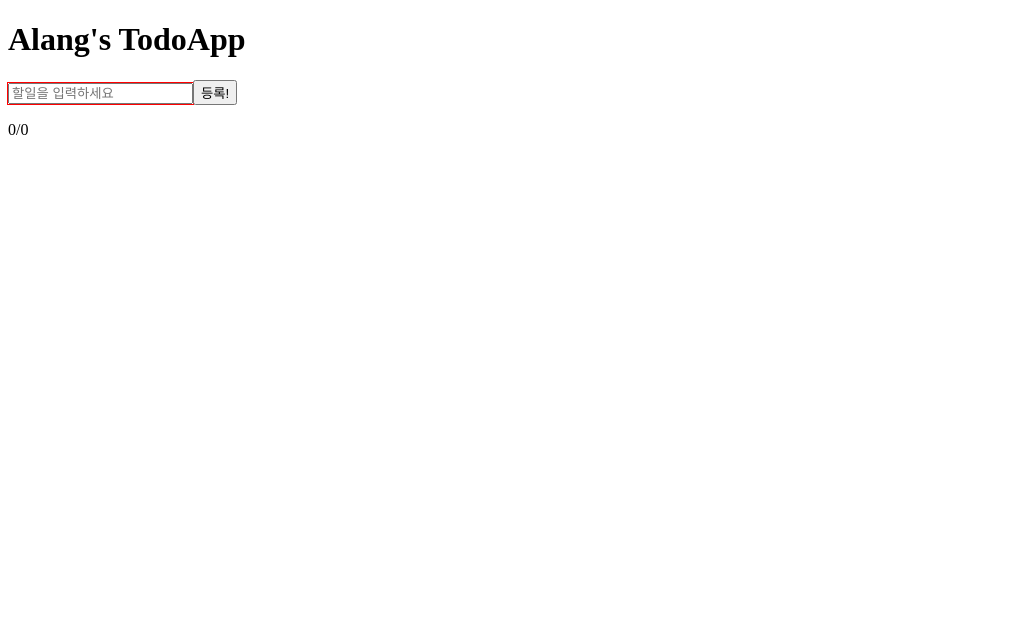
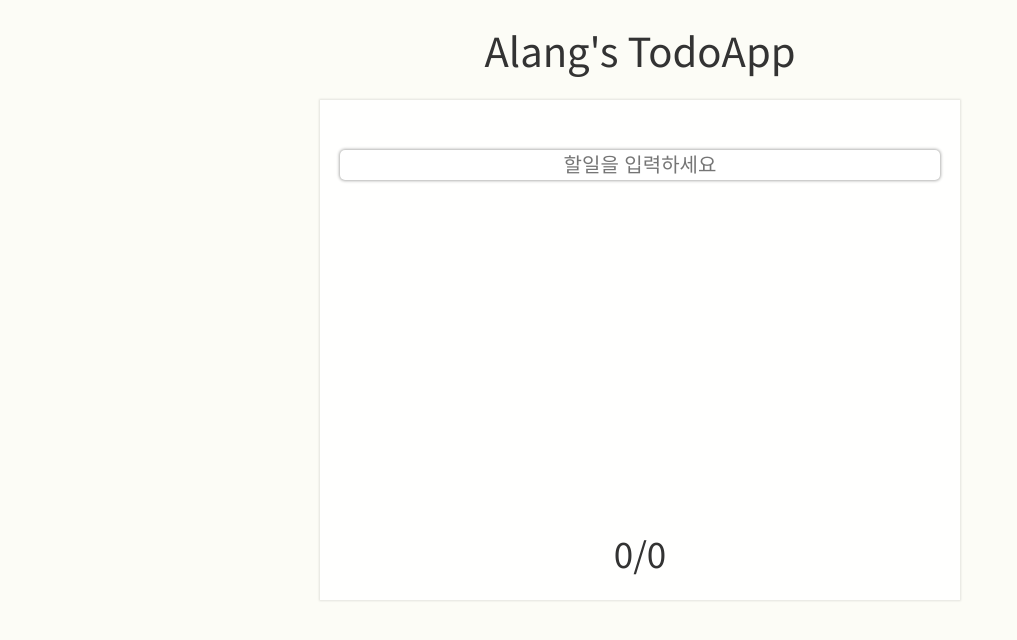
Before and after one commit to AlangGY/Vue-TodoList, a Vue app: page / in a window 1280 px wide. Shown: the top 640 px of the page, without its empty margins (0-1017 px from the left). Built offline with nearby package versions, Linux system fonts and the light colour scheme.

Commit message:
🎉 feat : Component Style 추가

```diff
--- a/src/App.vue
+++ b/src/App.vue
@@ -17,3 +17,18 @@ export default {
 
 };
 </script>
+
+<style lang="scss" scoped>
+.app__inner {
+  height: 100vh;
+  width: 100%;
+  font-family: 'Noto Sans KR', sans-serif;
+  font-size: 22px;
+  white-space: 1.4;
+  color: $color-font;
+  background-color: $color-background;
+  h1 {
+    font-size: 40px;
+  }
+}
+</style>
--- a/src/components/Title.vue
+++ b/src/components/Title.vue
@@ -1,3 +1,20 @@
 <template>
-  <h1>Alang's TodoApp</h1>
+  <div class="app_title">
+    <h1>Alang's TodoApp</h1>
+  </div>
 </template>
+
+<style lang="scss">
+* {
+  box-sizing: border-box;
+}
+.app_title {
+  height: 100px;
+  display: flex;
+  justify-content: center;
+  align-items: center;
+}
+h1 {
+  font-size: 40px;
+}
+</style>
--- a/src/components/todolist/TodoCount.vue
+++ b/src/components/todolist/TodoCount.vue
@@ -25,3 +25,20 @@ export default {
   }
 };
 </script>
+
+<style lang="scss" scoped>
+.todo-list__count {
+  padding: 10px;
+  font-size: 35px;
+  padding-bottom: 30px;
+  .count__done {
+
+  }
+  .divider {
+
+  }
+  .count__total {
+
+  }
+}
+</style>
--- a/src/components/todolist/TodoForm.vue
+++ b/src/components/todolist/TodoForm.vue
@@ -8,7 +8,6 @@
         :value="text"
         :class="{'cant':!isAddable}"
         @input="inputText">
-      <button> 등록! </button>
     </form>
   </div>
 </template>
@@ -43,14 +42,25 @@ export default {
 
 <style lang="scss" scoped>
 .todo-list__form{
+  margin-top: 30px;
+  width: 100%;
   form {
+    padding: 20px;
+    width: 100%;
     input {
-      &.cant {
-        outline: 1px solid red;
+      width: 100%;
+      height: 30px;
+      text-align: center;
+      font-size: 20px;
+      border-radius: 5px;
+      border: none;
+      box-shadow: 0 0 3px 1px rgba(black,0.3);
+      &:focus {
+        outline: 1px solid $color-green;
       }
-    }
-    button {
-
+      &.cant:focus {
+        outline: 1px solid $color-red;
+      }
     }
   }
 }
--- a/src/components/todolist/TodoList.vue
+++ b/src/components/todolist/TodoList.vue
@@ -3,14 +3,20 @@
     <ul>
       <li
         v-for="todo in todos"
-        :key="todo.id">
+        :key="todo.id"
+        :class="{'completed' : todo.isCompleted}"
+        @click="toggleTodo(todo.id)">
         <span
-          :style="{textDecoration: `${todo.isCompleted ? 'line-through' : ''}`}"
+          :alt="todo.text"
           class="todo__text">{{ todo.text }}</span>
-        <button @click="toggleTodo(todo.id)">
-          👌
-        </button>
-        <button @click="deleteTodo(todo.id)">
+        <span
+          v-if="todo.isCompleted"
+          class="todo__done--text">
+          Done!
+        </span>
+        <button
+          class="todo__delete--button"
+          @click.stop="deleteTodo(todo.id)">
           x
         </button>
       </li>
@@ -37,3 +43,78 @@ export default {
   }
 };
 </script>
+
+<style lang="scss" scoped>
+.todo-list__lists {
+  width: 100%;
+  flex-grow: 1;
+  display: flex;
+  justify-content: center;
+  overflow: hidden;
+  ul {
+    padding: 10px;
+    overflow-y: scroll;
+    width: 100%;
+    display: flex;
+    flex-direction: column;
+    align-items: center;
+    row-gap: 10px;
+    li {
+      cursor: pointer;
+      border-radius: 5px;
+      box-shadow: 0 0 1px 1px rgba(black,.3);
+      flex-shrink: 0;
+      height: 50px;
+      width: 100%;
+      display: flex;
+      align-items: center;
+      position: relative;
+      padding: 10px;
+      overflow: hidden;
+      &.completed {
+        background-color: $color-red;
+        .todo__text {
+          text-decoration: line-through;
+        }
+        &:hover {
+          background-color: $color-green;
+        }
+      }
+      &:hover {
+        background-color: $color-red;
+        .todo__delete--button {
+          display: inline-block;
+        }
+      }
+      .todo__text {
+        text-overflow: ellipsis;
+        overflow: hidden;
+        white-space: nowrap;
+      }
+      .todo__done--text {
+        position: absolute;
+        right: 60px;
+        display: inline-block;
+        font-weight: bold;
+        color: color.adjust($color-font,$lightness: 80%);
+        margin-left: 20px;
+      }
+      .todo__delete--button {
+        position: absolute;
+        display: none;
+        right: 10px;
+        width: 40px;
+        height: 40px;
+        font-size: 30px;
+        background-color: rgba(white,.1);
+        border: none;
+        border-radius: 5px;
+        box-shadow: 0 0 5px 1px rgba(black, .1);
+        &:hover {
+          background-color: rgba(white,.6);
+        }
+      }
+    }
+  }
+}
+</style>
--- a/src/components/todolist/index.vue
+++ b/src/components/todolist/index.vue
@@ -60,3 +60,17 @@ export default {
   }
 };
 </script>
+
+<style lang="scss" scoped>
+.todo-list__inner {
+  height: 500px;
+  width: 50%;
+  margin-left: auto;
+  margin-right: auto;
+  display: flex;
+  flex-direction: column;
+  align-items: center;
+  background-color: $color-background--bright;
+  box-shadow: 0px 0px 2px 1px rgba(black,0.1);
+}
+</style>
--- a/src/index.html
+++ b/src/index.html
@@ -1,12 +1,19 @@
 <!DOCTYPE html>
 <html lang="en">
+
 <head>
   <meta charset="UTF-8" />
   <meta http-equiv="X-UA-Compatible" content="IE=edge" />
   <meta name="viewport" content="width=device-width, initial-scale=1.0" />
-    <title>Document</title>
+  <title>Alang's Todo</title>
+  <link rel="stylesheet" href="https://cdn.jsdelivr.net/npm/reset-css@5.0.1/reset.min.css">
+  <link rel="preconnect" href="https://fonts.googleapis.com">
+  <link rel="preconnect" href="https://fonts.gstatic.com" crossorigin>
+  <link href="https://fonts.googleapis.com/css2?family=Noto+Sans+KR:wght@400;700&display=swap" rel="stylesheet">
 </head>
+
 <body>
   <div id="app"></div>
 </body>
+
 </html>
--- /dev/null
+++ b/src/scss/_variables.scss
@@ -0,0 +1,6 @@
+$color-font : #333;
+$color-background : color.adjust(#F3F0D7,$lightness: 8%);
+$color-background--bright : color.adjust(#F3F0D7,$lightness : 10%);
+$color-background--dark : #E0C097;
+$color-red : #FF7878;
+$color-green : #CEE5D0;
--- a/webpack.config.js
+++ b/webpack.config.js
@@ -33,7 +33,21 @@ module.exports = {
           'vue-style-loader',
           'css-loader',
           'postcss-loader',
-          'sass-loader'
+          {
+            loader: 'sass-loader',
+            options:{
+              additionalData: `
+                @use "sass:color";
+                @use "sass:list";
+                @use "sass:map";
+                @use "sass:math";
+                @use "sass:meta";
+                @use "sass:selector";
+                @use "sass:string";
+                @import "~/scss/_variables";
+              `
+            }
+          }
         ]
       }
     ]
```
Lines whose indentation alone changed are shown as unchanged.
